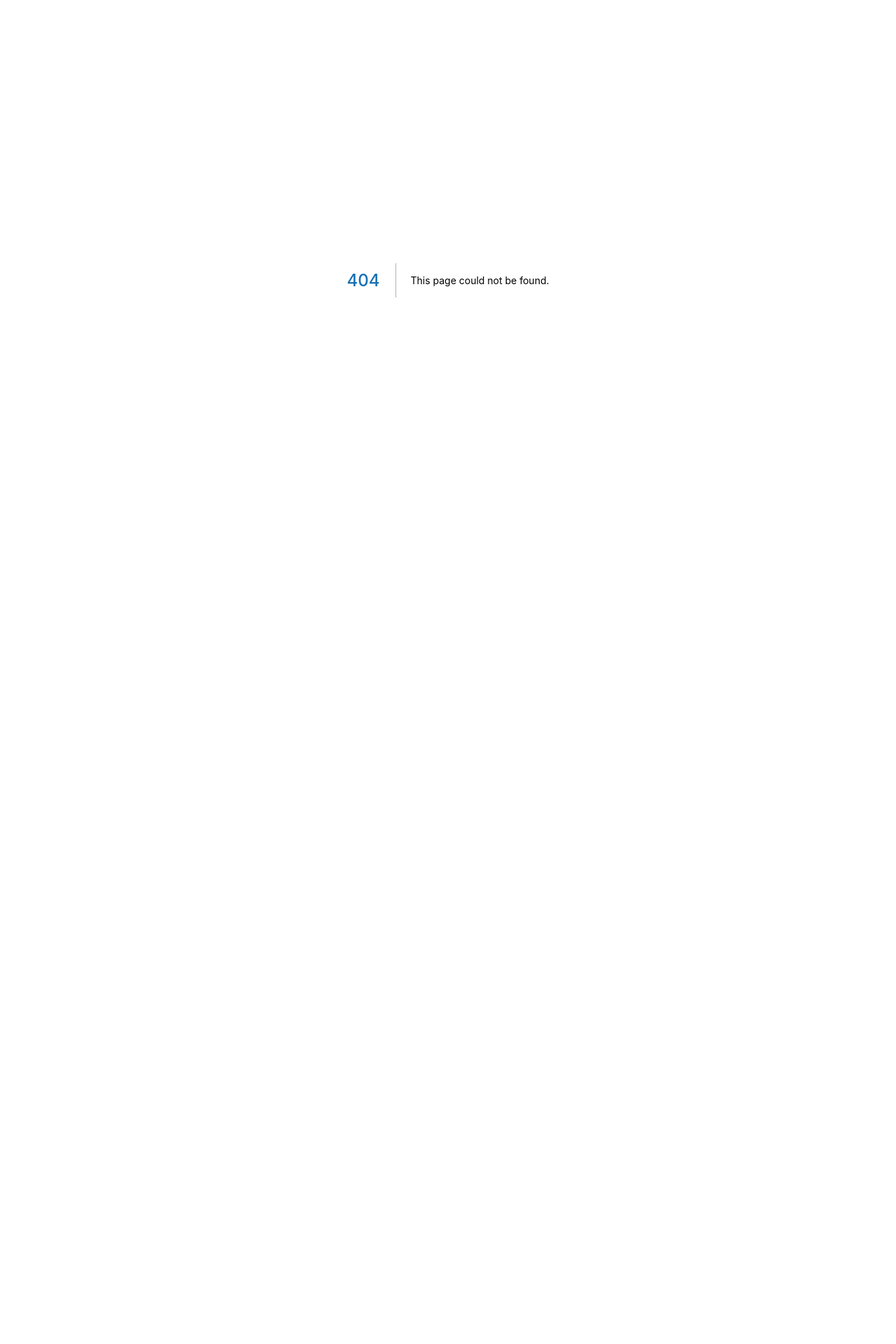
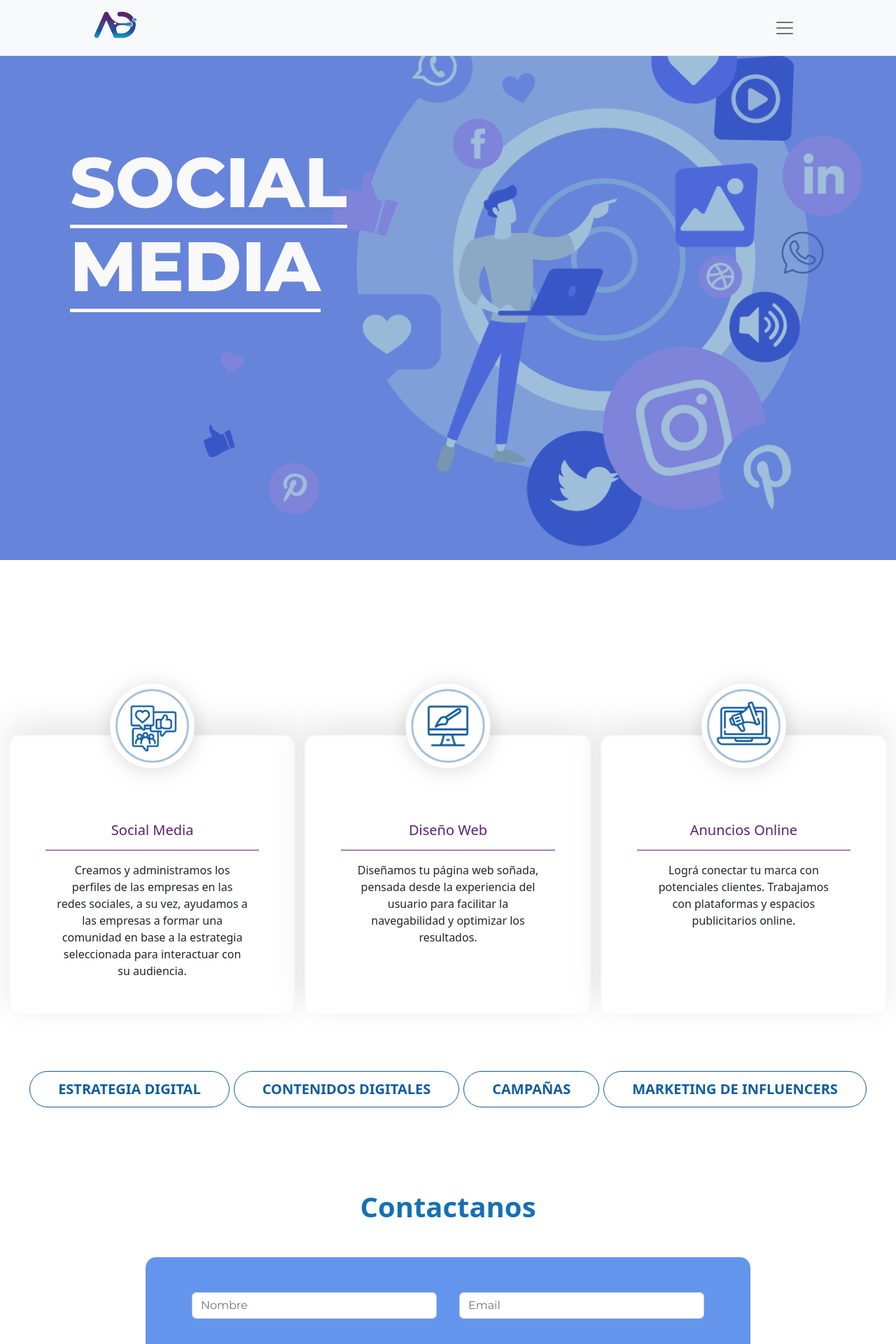
Before and after one commit to GeronimoVenzi/autodatee-web2, a Next.js app: page /social in a window 1280 px wide. Before the commit this address had no page. Shown: the top 1920 px of the page at 70% size. Before the commit the page ends 800 px from the top, so only its background shows below. Built offline with nearby package versions, Linux system fonts and the light colour scheme.

Commit message:
add social page

```diff
--- a/components/ServicePage/ServicePage.jsx
+++ b/components/ServicePage/ServicePage.jsx
@@ -47,6 +47,7 @@ export const ServicePage = () => {
           </Col>
 
           <Col xs={6} md={4}>
+            <Link href="/social">
               <Card
                 className={`${styles.card__services} ${styles.card__social} mt-3`}
               >
@@ -54,6 +55,7 @@ export const ServicePage = () => {
                   <p>SOCIAL MEDIA</p>
                 </Card.Body>
               </Card>
+            </Link>
           </Col>
           <Col xs={6} md={4}>
             <Card
--- /dev/null
+++ b/pages/social/index.jsx
@@ -0,0 +1,55 @@
+import { Layout } from "../../components/Layout";
+import { Cards } from "../../components/section-cards/Cards";
+import styles from '../../styles/Social.module.css';
+
+import Social from "../../components/assets/secciones/Socialmedia/icono1.png";
+import Diseño from "../../components/assets/secciones/Socialmedia/icono2.png";
+import Anuncios from "../../components/assets/secciones/Socialmedia/icono3.png";
+
+const Creatividad = () => {
+    const card1 = {
+        title: "Social Media",
+        text: "Creamos y administramos los perfiles de las empresas en las redes sociales, a su vez, ayudamos a las empresas a formar una comunidad en base a la estrategia seleccionada para interactuar con su audiencia.",
+    };
+
+    const card2 = {
+        title: "Diseño Web",
+        text: "Diseñamos tu página web soñada, pensada desde la experiencia del usuario para facilitar la navegabilidad y optimizar los resultados.",
+    };
+    const card3 = {
+        title: "Anuncios Online",
+        text: "Lográ conectar tu marca con potenciales clientes. Trabajamos con plataformas y espacios publicitarios online.",
+    };
+    return (
+        <Layout title="Social media">
+            <section className={`section ${styles.bg__social}`}>
+                <div className={`title__principal font__mont`}>
+                    <h1>SOCIAL <br /> MEDIA</h1>
+                </div>
+            </section>
+            <section className={`${styles.section__creatividad} section`}>
+                <div className="cards__container">
+                    <Cards data={card1}>{Social}</Cards>
+                    <Cards data={card2}>{Diseño}</Cards>
+                    <Cards data={card3}>{Anuncios}</Cards>
+                </div>
+                <div className={`buttons__container`}>
+                    <div className={styles.btn__social}>
+                        ESTRATEGIA DIGITAL
+                    </div>
+                    <div className={styles.btn__social}>
+                        CONTENIDOS DIGITALES
+                    </div>
+                    <div className={styles.btn__social}>
+                        CAMPAÑAS
+                    </div>
+                    <div className={styles.btn__social}>
+                        MARKETING DE INFLUENCERS
+                    </div>
+                </div>
+            </section>
+        </Layout>
+    );
+};
+
+export default Creatividad;
--- a/styles/Relaciones.module.css
+++ b/styles/Relaciones.module.css
@@ -6,11 +6,6 @@
     background-size: cover;
 }
 
-.bg__relaciones {
-    color: var(--relaciones);
-    border: 1px var(--relaciones) solid;
-}
-
 .btn__relaciones {
     color: var(--relaciones);
     border: 1px var(--relaciones) solid;
--- /dev/null
+++ b/styles/Social.module.css
@@ -0,0 +1,12 @@
+.bg__social{
+    background-image: url('../components/assets/secciones/Socialmedia/social-media-sin-txt.png');
+    height: 100vh;
+    background-position: center;
+    background-repeat: no-repeat;
+    background-size: cover;
+}
+
+.btn__social {
+    color: var(--social);
+    border: 1px var(--social) solid;
+}
```
Lines whose indentation alone changed are shown as unchanged.
